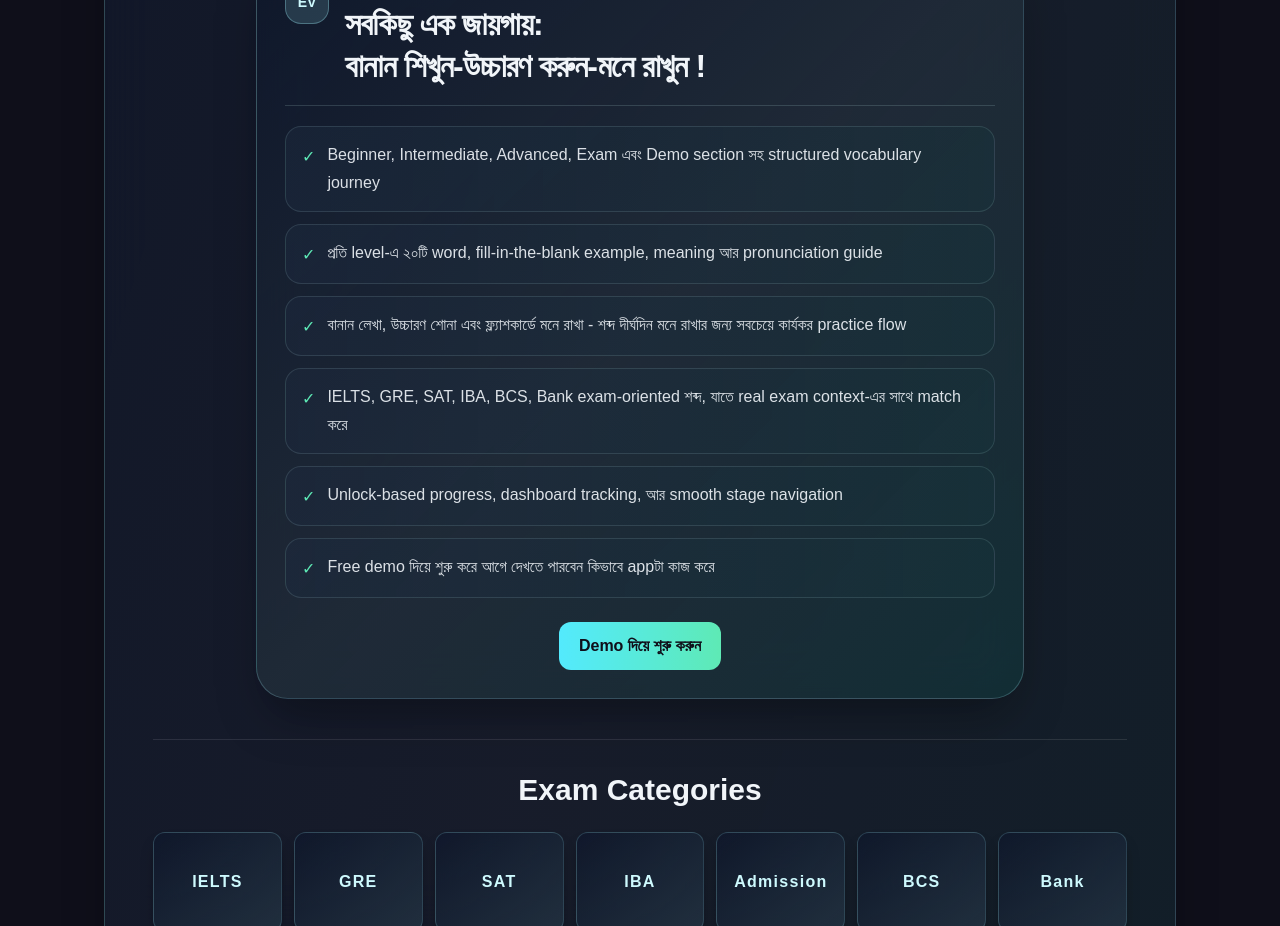
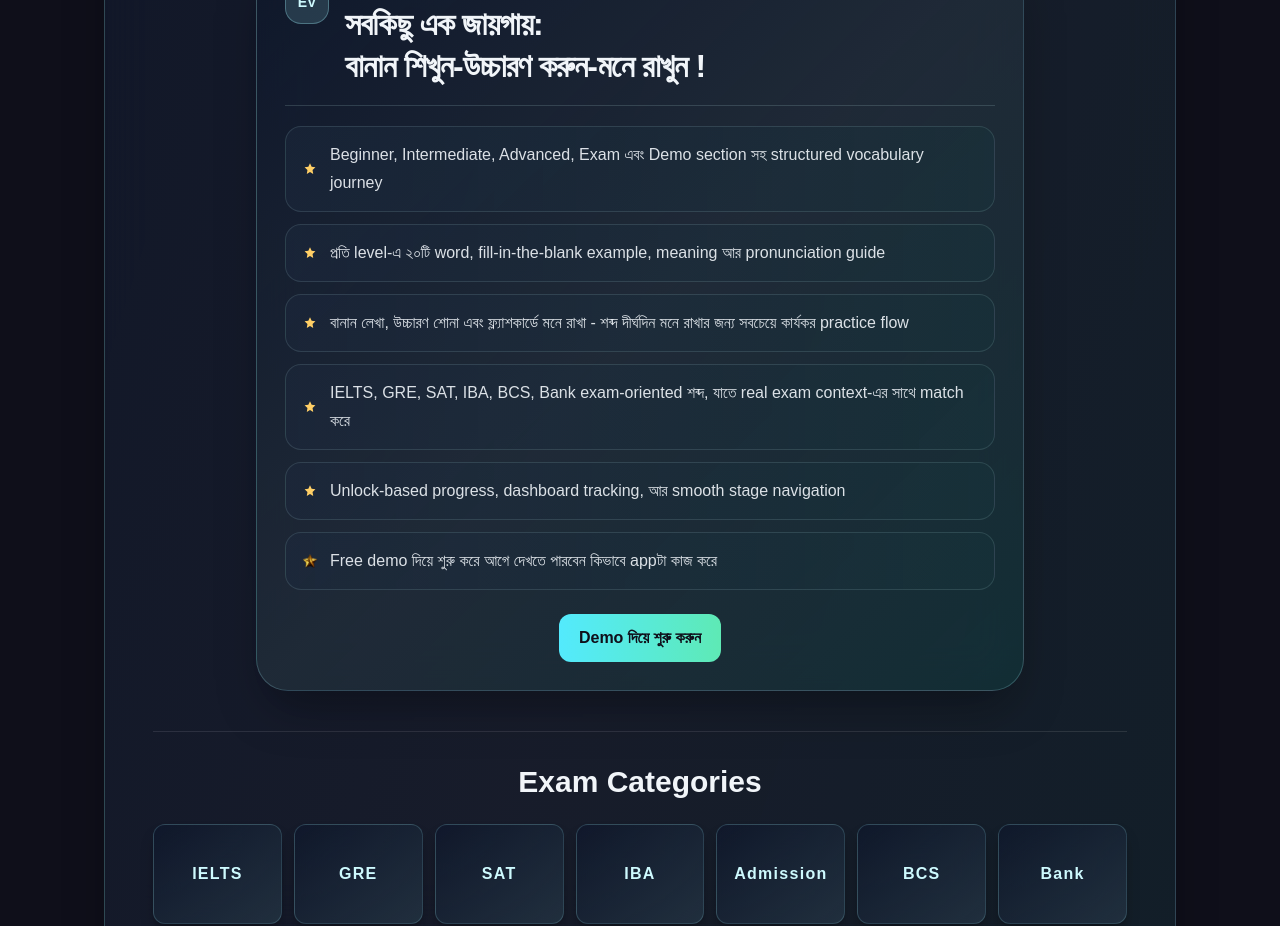
Before and after one commit to yeasinarafatx/easyvocab, a Next.js app: page / in a window 1280 px wide. Shown: the part 1340-2266 px from the top of the page. Built offline with nearby package versions, Linux system fonts and the light colour scheme; no server answers.

Commit message:
UI: use small premium star svg with explicit size to avoid hydration mismatch

```diff
--- a/src/app/page.tsx
+++ b/src/app/page.tsx
@@ -337,28 +337,28 @@ export default function Home() {
               </div>
 
               <ul className="mt-5 space-y-2 text-sm leading-6 text-slate-100/90 sm:space-y-3 sm:text-base sm:leading-7">
-                <li className="flex gap-2 rounded-2xl border border-cyan-100/12 bg-gradient-to-r from-slate-800/55 to-[#17363d]/38 px-3 py-2.5 sm:gap-3 sm:px-4 sm:py-3.5">
-                  <span className="mt-0.5 shrink-0 text-emerald-300">✓</span>
+                <li className="flex items-center gap-2 rounded-2xl border border-cyan-100/12 bg-gradient-to-r from-slate-800/55 to-[#17363d]/38 px-3 py-2.5 sm:gap-3 sm:px-4 sm:py-3.5">
+                  <img src="/icons/premium/star-small-premium.svg" alt="Star" width={16} height={16} className="h-4 w-4 shrink-0" />
                   <span>Beginner, Intermediate, Advanced, Exam এবং Demo section সহ structured vocabulary journey</span>
                 </li>
-                <li className="flex gap-2 rounded-2xl border border-cyan-100/12 bg-gradient-to-r from-slate-800/55 to-[#17363d]/38 px-3 py-2.5 sm:gap-3 sm:px-4 sm:py-3.5">
-                  <span className="mt-0.5 shrink-0 text-emerald-300">✓</span>
+                <li className="flex items-center gap-2 rounded-2xl border border-cyan-100/12 bg-gradient-to-r from-slate-800/55 to-[#17363d]/38 px-3 py-2.5 sm:gap-3 sm:px-4 sm:py-3.5">
+                  <img src="/icons/premium/star-small-premium.svg" alt="Star" width={16} height={16} className="h-4 w-4 shrink-0" />
                   <span>প্রতি level-এ ২০টি word, fill-in-the-blank example, meaning আর pronunciation guide</span>
                 </li>
-                <li className="flex gap-2 rounded-2xl border border-cyan-100/12 bg-gradient-to-r from-slate-800/55 to-[#17363d]/38 px-3 py-2.5 sm:gap-3 sm:px-4 sm:py-3.5">
-                  <span className="mt-0.5 shrink-0 text-emerald-300">✓</span>
+                <li className="flex items-center gap-2 rounded-2xl border border-cyan-100/12 bg-gradient-to-r from-slate-800/55 to-[#17363d]/38 px-3 py-2.5 sm:gap-3 sm:px-4 sm:py-3.5">
+                  <img src="/icons/premium/star-small-premium.svg" alt="Star" width={16} height={16} className="h-4 w-4 shrink-0" />
                   <span>বানান লেখা, উচ্চারণ শোনা এবং ফ্ল্যাশকার্ডে মনে রাখা - শব্দ দীর্ঘদিন মনে রাখার জন্য সবচেয়ে কার্যকর practice flow</span>
                 </li>
-                <li className="flex gap-2 rounded-2xl border border-cyan-100/12 bg-gradient-to-r from-slate-800/55 to-[#17363d]/38 px-3 py-2.5 sm:gap-3 sm:px-4 sm:py-3.5">
-                  <span className="mt-0.5 shrink-0 text-emerald-300">✓</span>
+                <li className="flex items-center gap-2 rounded-2xl border border-cyan-100/12 bg-gradient-to-r from-slate-800/55 to-[#17363d]/38 px-3 py-2.5 sm:gap-3 sm:px-4 sm:py-3.5">
+                  <img src="/icons/premium/star-small-premium.svg" alt="Star" width={16} height={16} className="h-4 w-4 shrink-0" />
                   <span>IELTS, GRE, SAT, IBA, BCS, Bank exam-oriented শব্দ, যাতে real exam context-এর সাথে match করে</span>
                 </li>
-                <li className="flex gap-2 rounded-2xl border border-cyan-100/12 bg-gradient-to-r from-slate-800/55 to-[#17363d]/38 px-3 py-2.5 sm:gap-3 sm:px-4 sm:py-3.5">
-                  <span className="mt-0.5 shrink-0 text-emerald-300">✓</span>
+                <li className="flex items-center gap-2 rounded-2xl border border-cyan-100/12 bg-gradient-to-r from-slate-800/55 to-[#17363d]/38 px-3 py-2.5 sm:gap-3 sm:px-4 sm:py-3.5">
+                  <img src="/icons/premium/star-small-premium.svg" alt="Star" width={16} height={16} className="h-4 w-4 shrink-0" />
                   <span>Unlock-based progress, dashboard tracking, আর smooth stage navigation</span>
                 </li>
-                <li className="flex gap-2 rounded-2xl border border-cyan-100/12 bg-gradient-to-r from-slate-800/55 to-[#17363d]/38 px-3 py-2.5 sm:gap-3 sm:px-4 sm:py-3.5">
-                  <span className="mt-0.5 shrink-0 text-emerald-300">✓</span>
+                <li className="flex items-center gap-2 rounded-2xl border border-cyan-100/12 bg-gradient-to-r from-slate-800/55 to-[#17363d]/38 px-3 py-2.5 sm:gap-3 sm:px-4 sm:py-3.5">
+                  <img src="/icons/premium/star-front-premium.svg" alt="Star" className="h-4 w-4 shrink-0 self-center" />
                   <span>Free demo দিয়ে শুরু করে আগে দেখতে পারবেন কিভাবে appটা কাজ করে</span>
                 </li>
               </ul>
```
